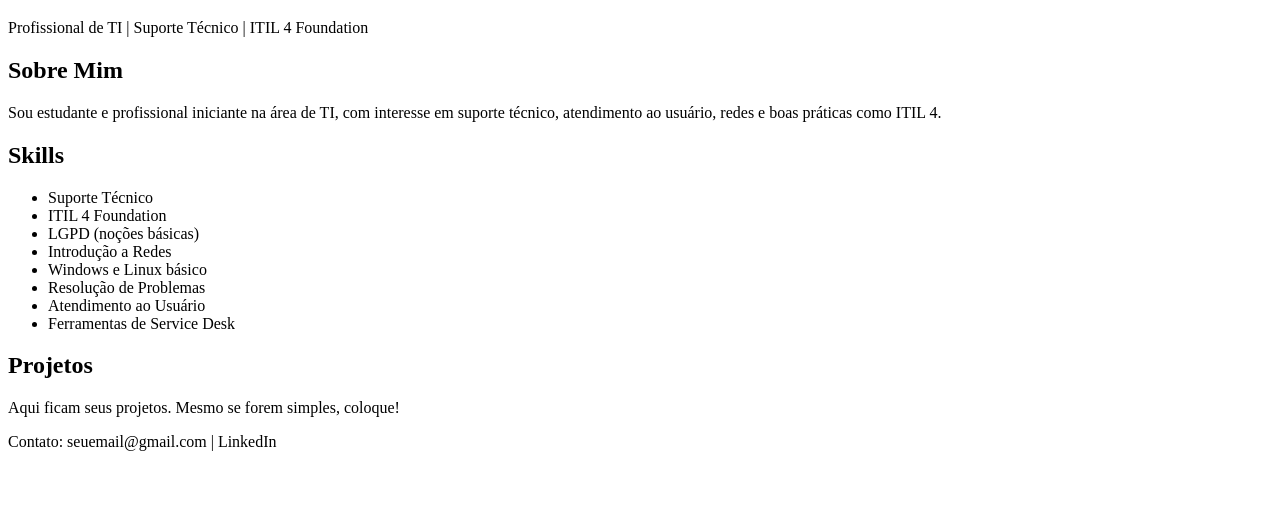
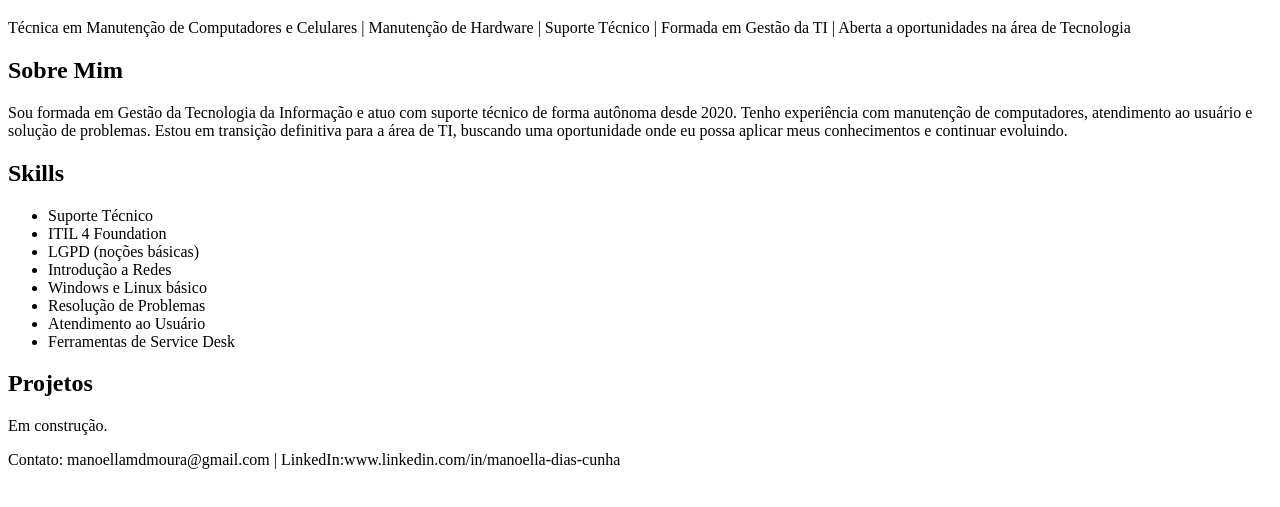
Before and after one commit to manuganuti/manuganuti.github.io, a plain HTML site: page index.html in a window 1280 px wide. Shown: the part 61-568 px from the top of the page. Drawn offline with Linux system fonts and the light colour scheme.

Commit message:
Update index.html

```diff
--- a/index.html
+++ b/index.html
@@ -10,14 +10,18 @@
 
     <header>
         <h1>Manoella Cunha</h1>
-        <p>Profissional de TI | Suporte Técnico | ITIL 4 Foundation</p>
+        <p>
+            Técnica em Manutenção de Computadores e Celulares | Manutenção de Hardware |
+            Suporte Técnico | Formada em Gestão da TI | Aberta a oportunidades na área de Tecnologia
+        </p>
     </header>
 
     <section id="sobre">
         <h2>Sobre Mim</h2>
         <p>
-            Sou estudante e profissional iniciante na área de TI, com interesse em suporte técnico,
-            atendimento ao usuário, redes e boas práticas como ITIL 4.
+            Sou formada em Gestão da Tecnologia da Informação e atuo com suporte técnico de forma autônoma desde 2020. Tenho
+    experiência com manutenção de computadores, atendimento ao usuário e solução de problemas. Estou em transição definitiva para
+    a área de TI, buscando uma oportunidade onde eu possa aplicar meus conhecimentos e continuar evoluindo.
         </p>
     </section>
 
@@ -37,11 +41,11 @@
 
     <section id="projetos">
         <h2>Projetos</h2>
-        <p>Aqui ficam seus projetos. Mesmo se forem simples, coloque!</p>
+        <p>Em construção.</p>
     </section>
 
     <footer>
-        <p>Contato: seuemail@gmail.com | LinkedIn</p>
+        <p>Contato: manoellamdmoura@gmail.com | LinkedIn:www.linkedin.com/in/manoella-dias-cunha</p>
     </footer>
 
 </body>
```
